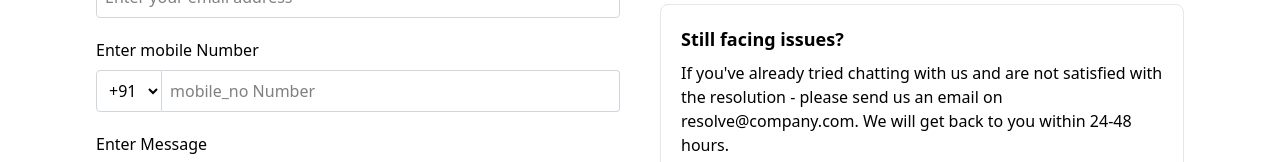
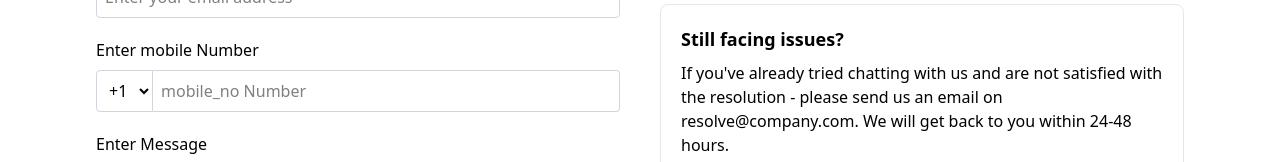
Before and after one commit to nitink3006/ASAP, a React (Vite) app in the folder frontend/: page /contact in a window 1280 px wide. Shown: the part 370-532 px from the top of the page. Built offline with nearby package versions, Linux system fonts and the light colour scheme.

Commit message:
Update Contact.jsx

```diff
--- a/frontend/src/component/Contact.jsx
+++ b/frontend/src/component/Contact.jsx
@@ -54,7 +54,7 @@ const Contact = () => {
             <label className="block mb-2">Enter mobile Number</label>
             <div className="flex mb-5">
               <select className="p-2 border border-gray-300 rounded-l">
-                <option value="91">+91</option>
+                <option value="+1">+1</option>
               </select>
               <input type="tel" name="mobile_no" value={formData.mobile_no} onChange={handleChange} required className="w-full p-2 border border-gray-300 border-l-0 rounded-r" placeholder="mobile_no Number" />
             </div>
```
